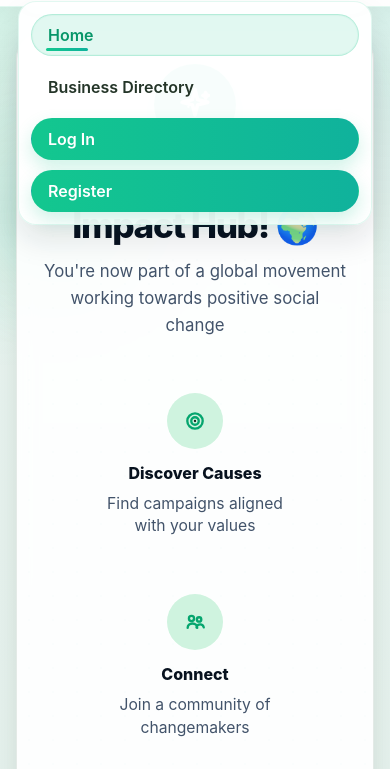
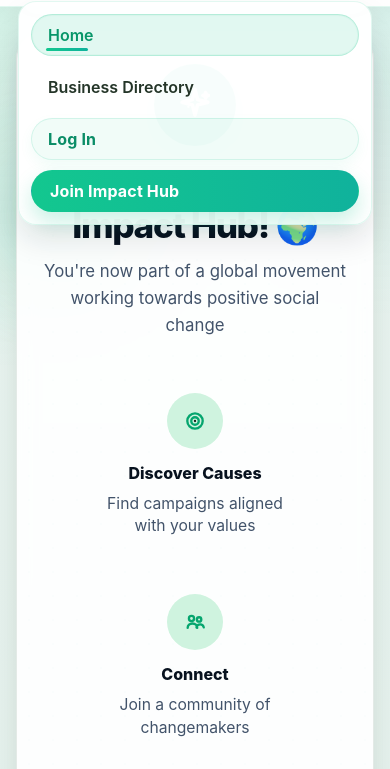
Before and after one commit to ginish51/ACS-WIL-WD-Group-6, a plain HTML site: page CampaignHub/frontend/index.html in a window 390 px wide. Both pictures are taken after a click on the button "Open navigation". Shown: the part 75-844 px from the top of the page. Drawn offline with Linux system fonts and the light colour scheme; no server answers.

Commit message:
changes to login/register buttons

```diff
--- a/CampaignHub/frontend/app.js
+++ b/CampaignHub/frontend/app.js
@@ -574,17 +574,17 @@
       showView("authView");
       setAuthMode("login");
     },
-    "nav-button",
+    "nav-link nav-login-btn",
     appState.currentView === "authView" && appState.authMode === "login"
   );
 
   addButton(
-    "Register",
+    "Join Impact Hub",
     () => {
       showView("authView");
       setAuthMode("register");
     },
-    "nav-button",
+    "nav-button nav-register-btn",
     appState.currentView === "authView" && appState.authMode === "register"
   );
 }
--- a/CampaignHub/frontend/style.css
+++ b/CampaignHub/frontend/style.css
@@ -2930,3 +2930,47 @@
   object-fit: cover;
   display: block;
 }
+
+/* Cuter guest auth buttons */
+.nav-login-btn,
+.nav-register-btn {
+  min-width: 110px;
+  justify-content: center;
+  font-weight: 700;
+  letter-spacing: 0.01em;
+}
+
+.nav-login-btn {
+  background: rgba(18, 196, 139, 0.06);
+  border: 1px solid rgba(18, 196, 139, 0.14);
+  color: #0b8d67;
+  box-shadow: 0 6px 14px rgba(18, 196, 139, 0.06);
+}
+
+.nav-login-btn:hover {
+  background: rgba(18, 196, 139, 0.12);
+  border-color: rgba(18, 196, 139, 0.22);
+  color: #067a57;
+}
+
+.nav-register-btn {
+  padding-left: 18px;
+  padding-right: 18px;
+  box-shadow: 0 10px 20px rgba(18, 196, 139, 0.22);
+}
+
+.nav-register-btn:hover {
+  box-shadow: 0 12px 24px rgba(18, 196, 139, 0.28);
+}
+
+.nav-login-btn.active,
+.nav-register-btn.active {
+  transform: translateY(-1px);
+}
+
+@media (max-width: 768px) {
+  .nav-login-btn,
+  .nav-register-btn {
+    width: 100%;
+  }
+}
```
